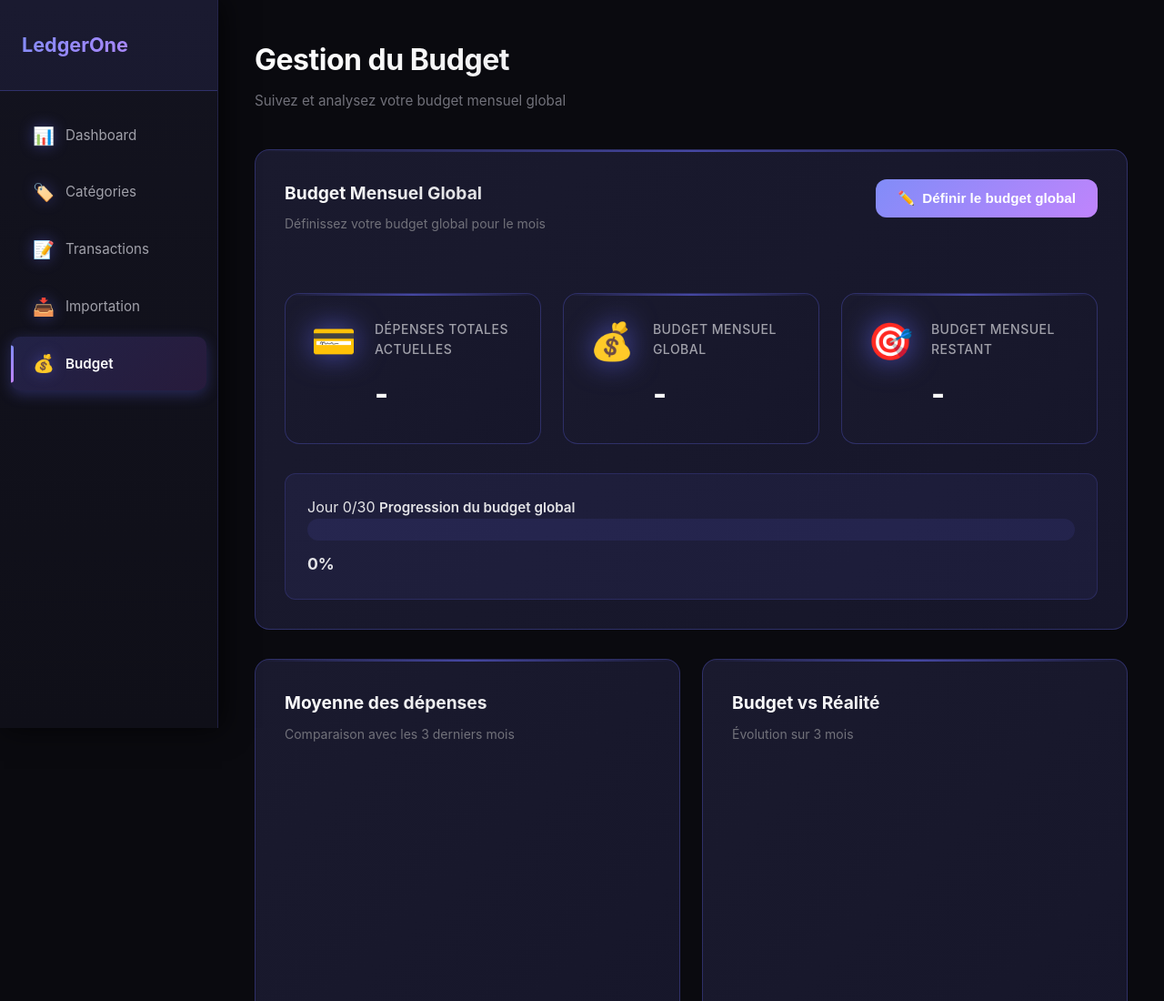
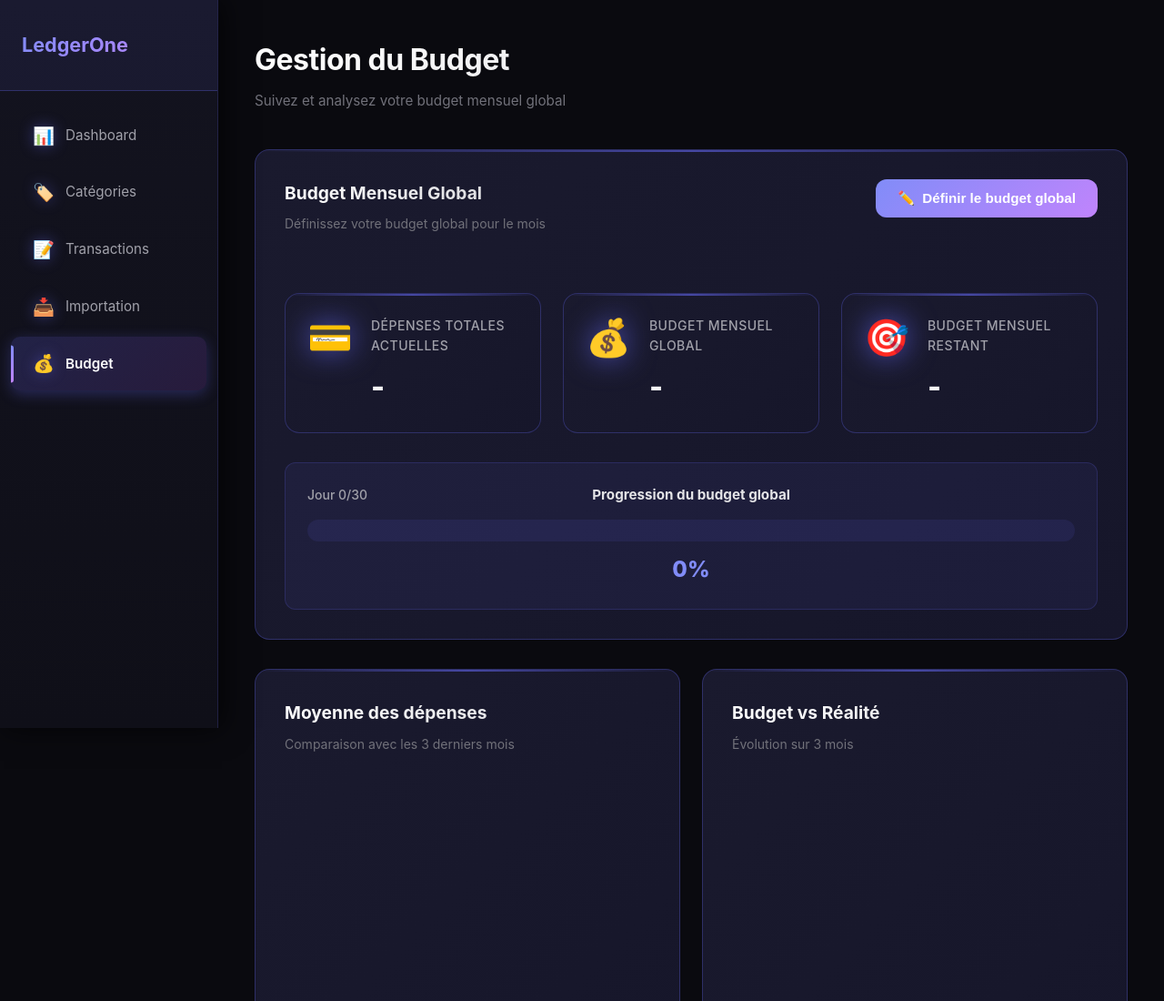
Before and after one commit to Claipousse/LedgerOne, a plain HTML site: page frontend/budget.html in a window 1280 px wide. Shown: the top 1100 px of the page at 91% size. Drawn offline with nearby package versions, Linux system fonts and the light colour scheme; no server answers.

Commit message:
Suppression stats index.html + Corrections bug dépassement budget

```diff
--- a/frontend/css/styles.css
+++ b/frontend/css/styles.css
@@ -2170,22 +2170,26 @@ select option {
     padding: 1.5rem;
 }
 
-.budget-progress-header {
+.budget-progress-header-custom {
     display: flex;
     justify-content: space-between;
     align-items: center;
     margin-bottom: 1rem;
+}
+
+.budget-progress-days {
+    font-size: 0.875rem;
+    color: #a1a1aa;
+    font-weight: 500;
 }
 
 .budget-progress-label {
     font-size: 0.95rem;
     font-weight: 600;
     color: #e4e4e7;
-}
-
-.budget-progress-percentage {
-    font-size: 1.1rem;
-    font-weight: 700;
+    position: absolute;
+    left: 50%;
+    transform: translateX(-50%);
 }
 
 .budget-progress-bar {
@@ -2203,6 +2207,18 @@ select option {
     transition: width 0.5s ease, background-color 0.3s ease;
 }
 
+.budget-progress-footer-custom {
+    display: flex;
+    justify-content: center;
+    align-items: center;
+}
+
+.budget-progress-percentage {
+    font-size: 1.5rem;
+    font-weight: 800;
+    color: #818cf8;
+}
+
 .budget-progress-info {
     display: flex;
     justify-content: space-between;
@@ -2210,3 +2226,44 @@ select option {
     font-size: 0.875rem;
     color: #a1a1aa;
 }
+
+/* Uniformisation des KPI Cards - SANS infobulles */
+.kpi-card {
+    padding: 1.5rem; /* Réduit de 1.75rem à 1.5rem */
+}
+
+.kpi-content {
+    flex: 1;
+    display: flex;
+    flex-direction: column;
+    justify-content: center;
+}
+
+.kpi-label {
+    font-size: 0.875rem;
+    color: #a1a1aa;
+    margin-bottom: 0.5rem; /* Réduit l'espace entre label et value */
+    text-transform: uppercase;
+    letter-spacing: 0.5px;
+    font-weight: 500;
+}
+
+.kpi-value {
+    font-size: 2rem;
+    font-weight: 800;
+    background: linear-gradient(135deg, #ffffff 0%, #e4e4e7 100%);
+    -webkit-background-clip: text;
+    -webkit-text-fill-color: transparent;
+    background-clip: text;
+    letter-spacing: -1px;
+    margin: 0;
+}
+
+.budget-progress-label {
+    font-size: 0.95rem;
+    font-weight: 700; /* Changé de 600 à 700 pour mettre en gras */
+    color: #e4e4e7;
+    position: absolute;
+    left: 50%;
+    transform: translateX(-50%);
+}
--- a/frontend/js/budget.js
+++ b/frontend/js/budget.js
@@ -85,25 +85,39 @@ function displayGlobalBudget(settings, currentSummary) {
     // KPIs
     document.getElementById('global-budget-value').textContent = formatCurrency(globalBudget);
     document.getElementById('global-spent-value').textContent = formatCurrency(spent);
-    document.getElementById('global-remaining-value').textContent = formatCurrency(remaining);
+
+    // Budget restant
+    const remainingElement = document.getElementById('global-remaining-value');
+    if (remaining < 0) {
+        remainingElement.textContent = 'Dépassé';
+        remainingElement.style.fontSize = '2rem';
+        remainingElement.style.fontWeight = '800';
+    } else {
+        remainingElement.textContent = formatCurrency(remaining);
+        remainingElement.style.fontSize = '';
+        remainingElement.style.fontWeight = '';
+    }
 
     // Barre de progression
     const progressFill = document.getElementById('global-progress-fill');
     const progressPercentage = document.getElementById('global-progress-percentage');
 
-    progressPercentage.textContent = `${percentage.toFixed(0)}%`;
-    progressFill.style.width = `${Math.min(percentage, 100)}%`;
-
-    // Couleur selon progression
     if (percentage > 100) {
+        progressPercentage.textContent = 'Dépassé';
+        progressFill.style.width = '100%';
         progressFill.style.background = 'linear-gradient(90deg, #ef4444 0%, #dc2626 100%)';
         progressPercentage.style.color = '#ef4444';
-    } else if (percentage > 80) {
-        progressFill.style.background = 'linear-gradient(90deg, #f59e0b 0%, #d97706 100%)';
-        progressPercentage.style.color = '#f59e0b';
     } else {
-        progressFill.style.background = 'linear-gradient(90deg, #818cf8 0%, #c084fc 100%)';
-        progressPercentage.style.color = '#818cf8';
+        progressPercentage.textContent = `${percentage.toFixed(0)}%`;
+        progressFill.style.width = `${Math.min(percentage, 100)}%`;
+
+        if (percentage > 80) {
+            progressFill.style.background = 'linear-gradient(90deg, #f59e0b 0%, #d97706 100%)';
+            progressPercentage.style.color = '#f59e0b';
+        } else {
+            progressFill.style.background = 'linear-gradient(90deg, #818cf8 0%, #c084fc 100%)';
+            progressPercentage.style.color = '#818cf8';
+        }
     }
 
     // Infos jours
```
Also changed, not shown: frontend/budget.html (+9 -3 lines), frontend/index.html (+5 -13 lines), frontend/js/dashboard.js (+5 -12 lines).
